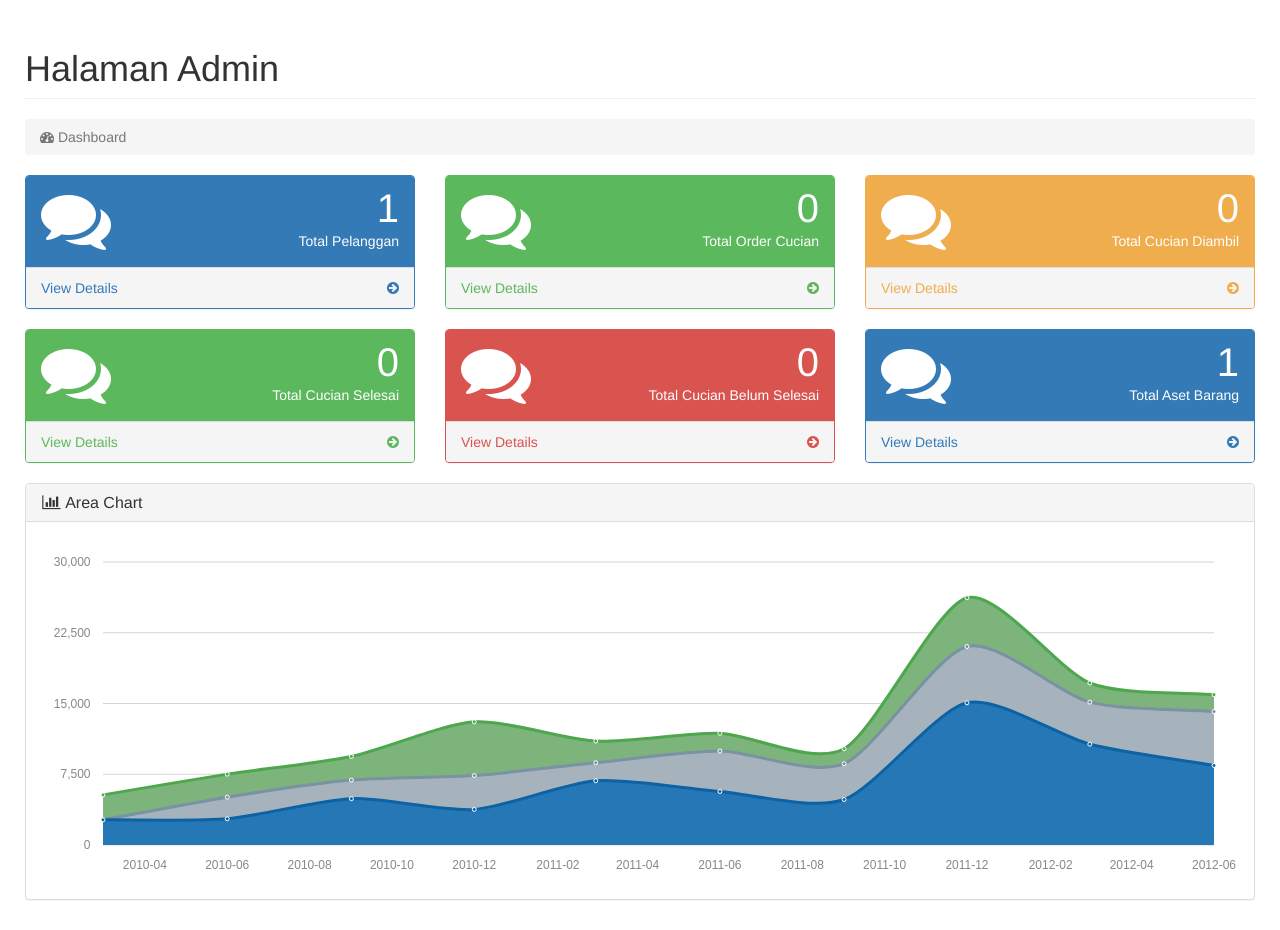
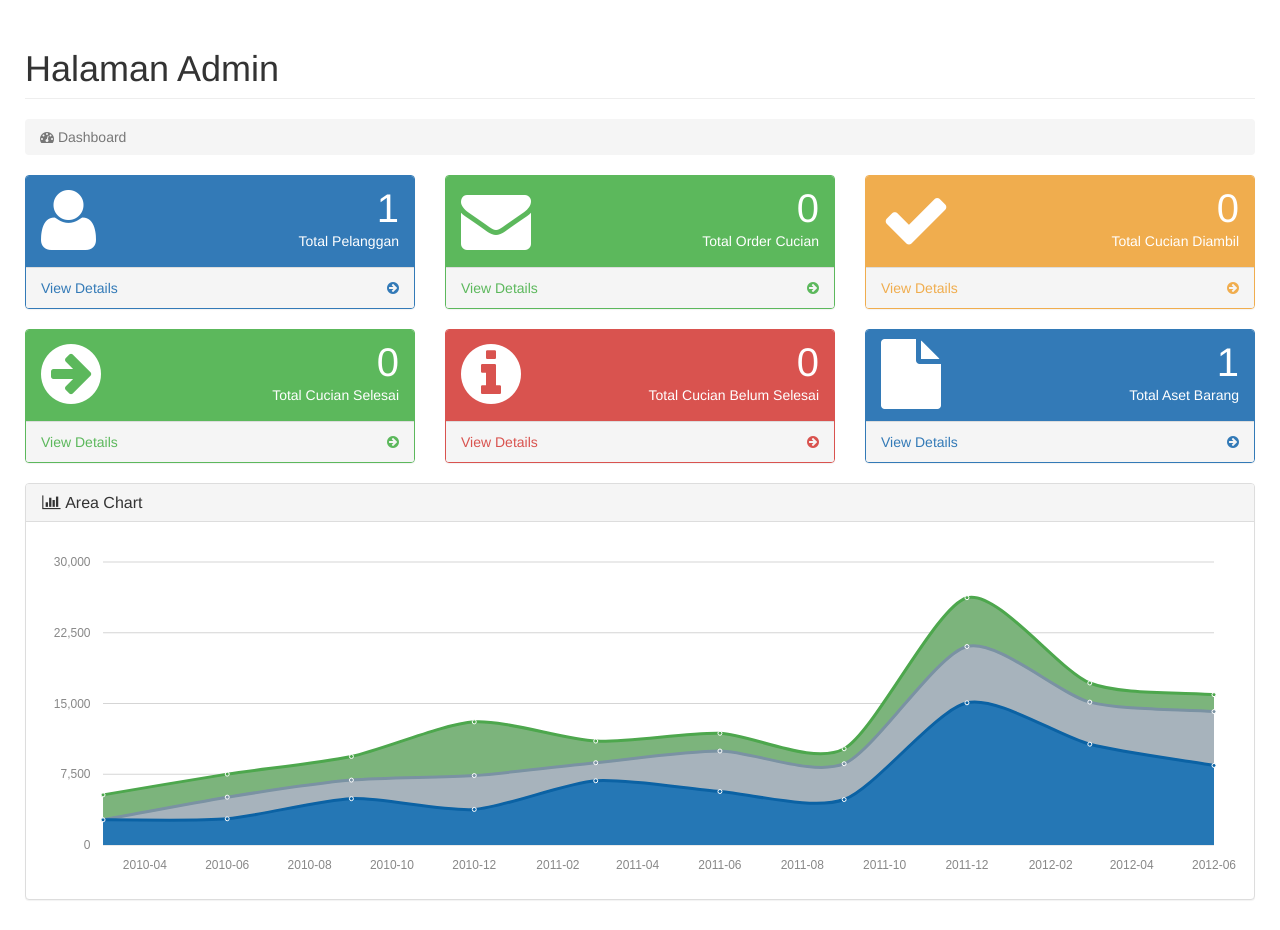
Before and after one commit to jufianto/h2laundry, a PHP site: page /admin/index.php in a window 1280 px wide. Shown: the part 51-981 px from the top of the page. Run offline with PHP 8.4, Linux system fonts and the light colour scheme; a user stored in the database is signed in; data comes from the database, SQL or seed files in the repository; data that the repository does not hold is empty.

Commit message:
change icon dashboard admin

```diff
--- a/admin/index.php
+++ b/admin/index.php
@@ -75,7 +75,7 @@ $cucibarang = count($stmt5);
                             <div class="panel-heading">
                                 <div class="row">
                                     <div class="col-xs-3">
-                                        <i class="fa fa-comments fa-5x"></i>
+                                        <i class="fa fa-user fa-5x"></i>
                                     </div>
                                     <div class="col-xs-9 text-right">
                                         <div class="huge"><?= $pelanggan ?></div>
@@ -98,7 +98,7 @@ $cucibarang = count($stmt5);
                             <div class="panel-heading">
                                 <div class="row">
                                     <div class="col-xs-3">
-                                        <i class="fa fa-comments fa-5x"></i>
+                                        <i class="fa fa-envelope fa-5x"></i>
                                     </div>
                                     <div class="col-xs-9 text-right">
                                         <div class="huge"><?= $order ?></div>
@@ -121,7 +121,7 @@ $cucibarang = count($stmt5);
                             <div class="panel-heading">
                                 <div class="row">
                                     <div class="col-xs-3">
-                                        <i class="fa fa-comments fa-5x"></i>
+                                        <i class="fa fa-check fa-5x"></i>
                                     </div>
                                     <div class="col-xs-9 text-right">
                                         <div class="huge"><?= $cuciyes ?></div>
@@ -149,7 +149,7 @@ $cucibarang = count($stmt5);
                         <div class="panel-heading">
                             <div class="row">
                                 <div class="col-xs-3">
-                                    <i class="fa fa-comments fa-5x"></i>
+                                    <i class="fa fa-arrow-circle-right fa-5x"></i>
                                 </div>
                                 <div class="col-xs-9 text-right">
                                     <div class="huge"><?= $cuciok ?></div>
@@ -172,7 +172,7 @@ $cucibarang = count($stmt5);
                         <div class="panel-heading">
                             <div class="row">
                                 <div class="col-xs-3">
-                                    <i class="fa fa-comments fa-5x"></i>
+                                    <i class="fa fa-info-circle fa-5x"></i>
                                 </div>
                                 <div class="col-xs-9 text-right">
                                     <div class="huge"><?= $cucino ?></div>
@@ -195,7 +195,7 @@ $cucibarang = count($stmt5);
                         <div class="panel-heading">
                             <div class="row">
                                 <div class="col-xs-3">
-                                    <i class="fa fa-comments fa-5x"></i>
+                                    <i class="fa fa-file fa-5x"></i>
                                 </div>
                                 <div class="col-xs-9 text-right">
                                     <div class="huge"><?= $cucibarang ?></div>
--- a/modul.txt
+++ b/modul.txt
@@ -23,7 +23,7 @@ halaman utama web
 blokir tidak bisa pesan ok
 total harga otomatis
 info login gagal ok
-cari di setiap modul
+cari di setiap modul ok
 logo di login admin dan index beda
 
 DFD di edit , user enggak bisa ambil cucian
```
Also changed, not shown: admin/tambahPemesanan.php (+6 -1 lines).
